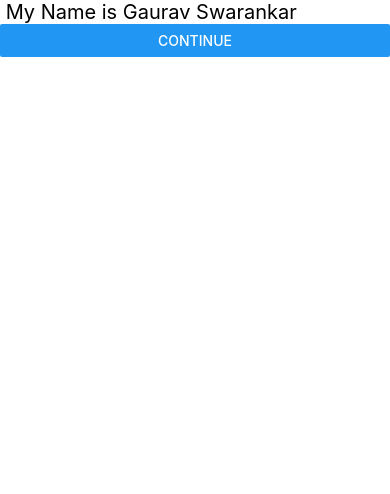
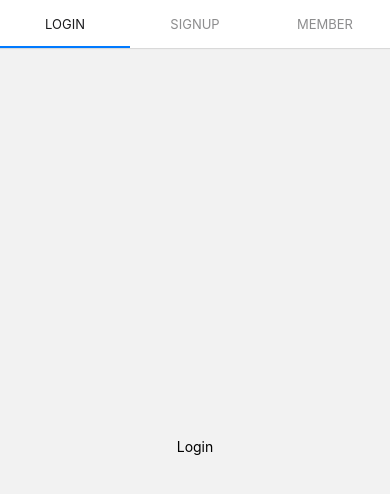
Before and after one commit to Anonymousgaurav/react_basics, a React Native app: screen / in a window 390 px wide. Shown: the top 494 px of the page. Built offline with nearby package versions, Linux system fonts and the light colour scheme.

Commit message:
top tab navigation added

```diff
--- a/App.tsx
+++ b/App.tsx
@@ -1,20 +1,48 @@
 import React from 'react';
 import {
-  Button,
-  SafeAreaView,
-  Text
+  Text,
+  View
 } from 'react-native';
 
+import { NavigationContainer } from '@react-navigation/native'
+import { createBottomTabNavigator } from '@react-navigation/bottom-tabs'
+import { createMaterialTopTabNavigator } from '@react-navigation/material-top-tabs'
+
+
+const Tab = createMaterialTopTabNavigator();
 
 function App() {
-  return(
-<SafeAreaView>
-  <Text style={{fontSize : 20}}> My Name is Gaurav Swarankar</Text>
-  <Button title='Continue'></Button>
-</SafeAreaView>
+  return (
+    <NavigationContainer>
+      <Tab.Navigator>
+        <Tab.Screen name='Login' component={Login} />
+        <Tab.Screen name='SignUp' component={SignUp} />
+        <Tab.Screen name='Member' component={Member} />
+      </Tab.Navigator>
 
-  );
+    </NavigationContainer>
+  )
+};
+
+const Login = () => {
+  return <View style={{ flex: 1, justifyContent: 'center', alignItems: 'center' }}>
+    <Text> Login </Text>
+  </View>
 }
 
 
+const SignUp = () => {
+  return <View style={{ flex: 1, justifyContent: 'center', alignItems: 'center' }}>
+    <Text> Signup </Text>
+  </View>
+}
+
+const Member = () => {
+  return <View style={{ flex: 1, justifyContent: 'center', alignItems: 'center' }}>
+    <Text> Premium Member </Text>
+  </View>
+}
+
+
+
 export default App;
```
Also changed, not shown: package.json (+8 -1 lines), 1 other file (tests, documents, lock files or other folders).
